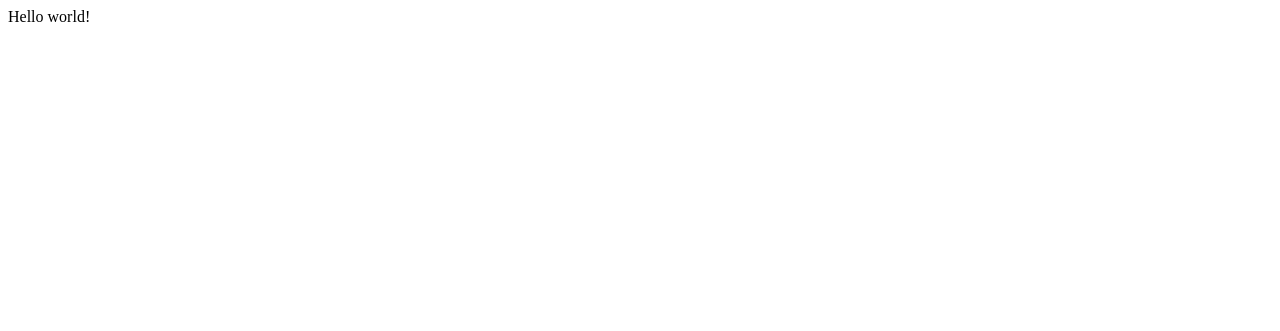
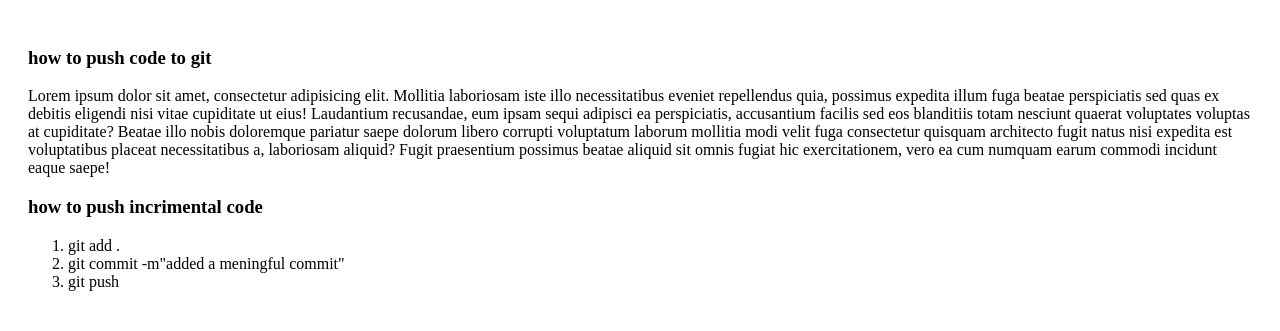
Before and after one commit to sabbirRashed/my-first-github-ripo, a plain HTML site: page my first git repository.html in a window 1280 px wide. Drawn offline with Linux system fonts and the light colour scheme.

Commit message:
added some div and css file

```diff
--- /dev/null
+++ b/git respiratory.css
@@ -0,0 +1,3 @@
+#box{
+    padding: 20px;
+}
--- a/my first git repository.html
+++ b/my first git repository.html
@@ -4,13 +4,35 @@
 <head>
     <meta charset="UTF-8">
     <meta name="viewport" content="width=device-width, initial-scale=1.0">
-    <title>Amar Prothom Repository
-
-    </title>
+    <title>Amar Prothom Repository </title>
+    <link rel="stylesheet" href="git respiratory.css">
 </head>
 
 <body>
-    Hello world!
+    <div id="box">
+        <h3>how to push code to git</h3>
+        <p>Lorem ipsum dolor sit amet, consectetur adipisicing elit. Mollitia laboriosam iste illo necessitatibus
+            eveniet
+            repellendus quia, possimus expedita illum fuga beatae perspiciatis sed quas ex debitis eligendi nisi vitae
+            cupiditate ut eius! Laudantium recusandae, eum ipsam sequi adipisci ea perspiciatis, accusantium facilis sed
+            eos
+            blanditiis totam nesciunt quaerat voluptates voluptas at cupiditate? Beatae illo nobis doloremque pariatur
+            saepe
+            dolorum libero corrupti voluptatum laborum mollitia modi velit fuga consectetur quisquam architecto fugit
+            natus
+            nisi expedita est voluptatibus placeat necessitatibus a, laboriosam aliquid? Fugit praesentium possimus
+            beatae
+            aliquid sit omnis fugiat hic exercitationem, vero ea cum numquam earum commodi incidunt eaque saepe!</p>
+        <div>
+        </div>
+
+        <h3>how to push incrimental code</h3>
+        <ol>
+            <li>git add .</li>
+            <li>git commit -m"added a meningful commit"</li>
+            <li>git push</li>
+        </ol>
+    </div>
 </body>
 
 </html>
```
